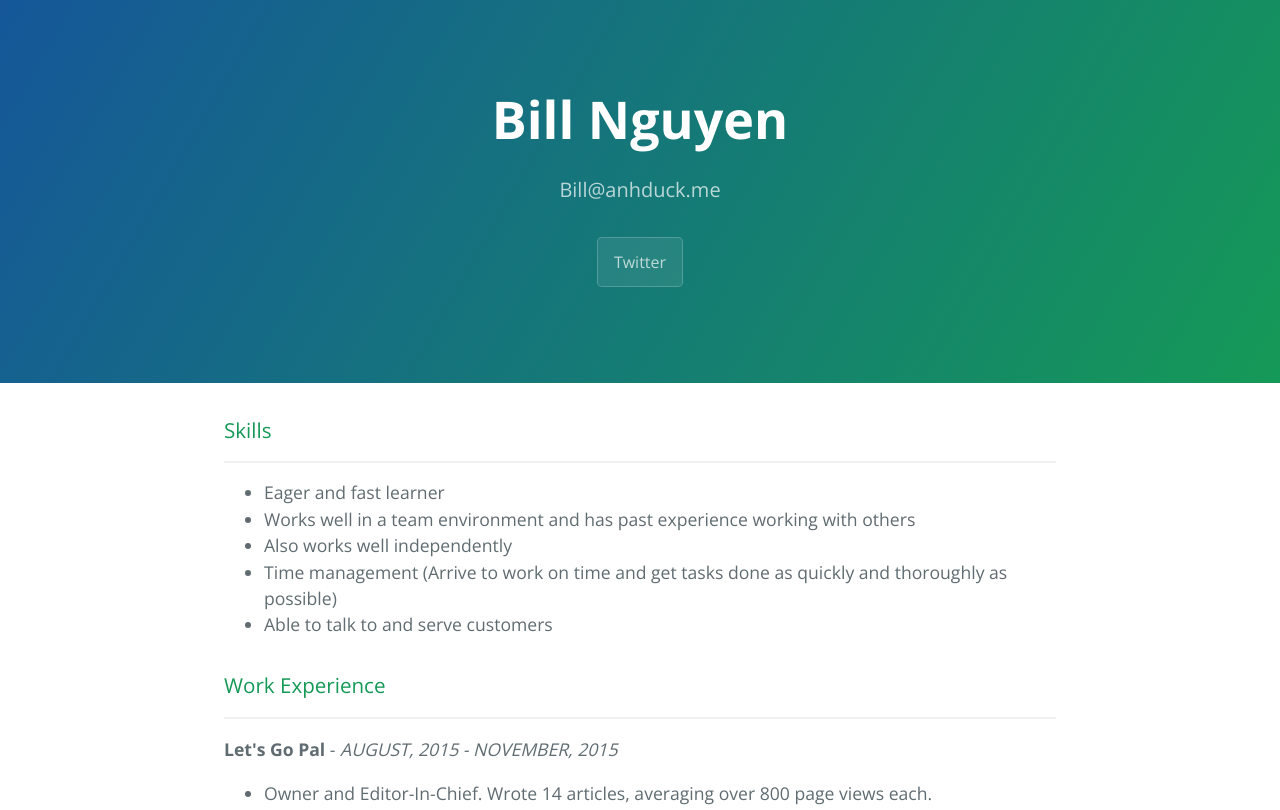
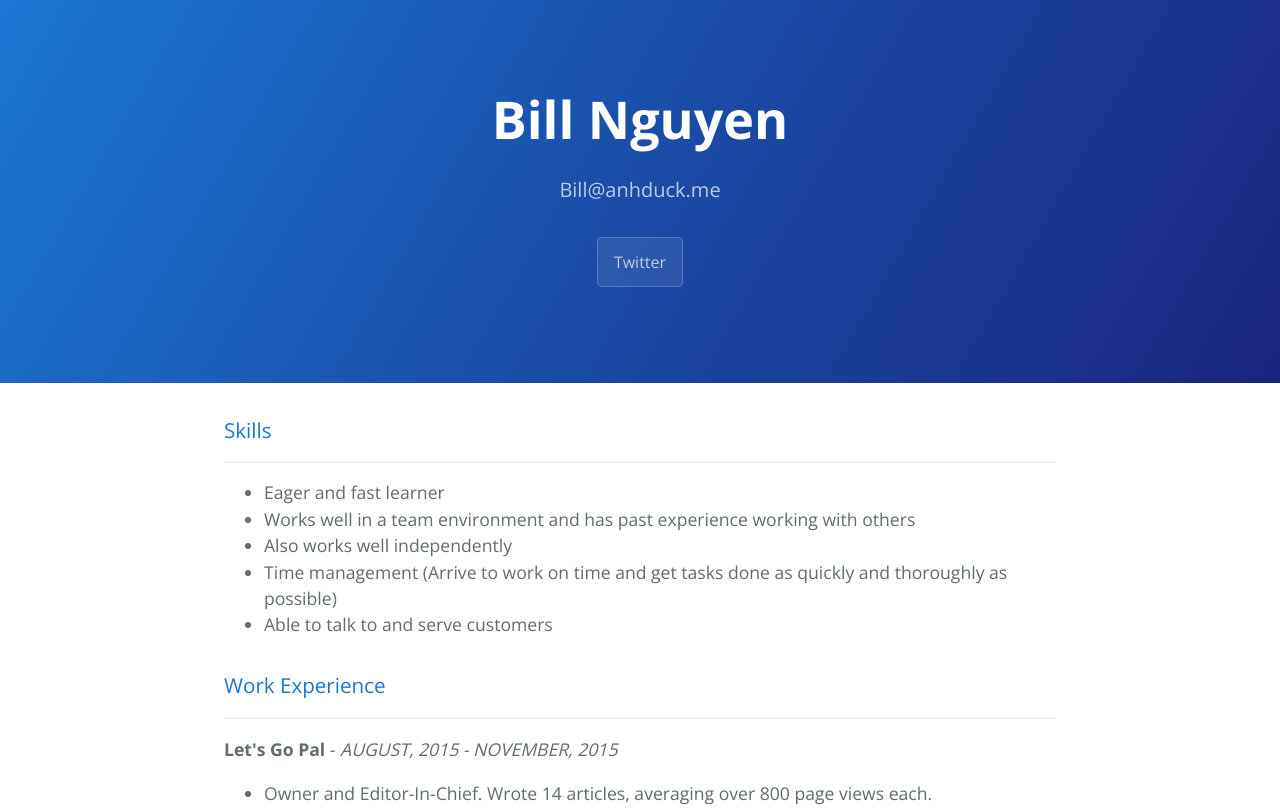
Before and after one commit to AnhDuck/AnhDuck.github.io, a plain HTML site: page index.html in a window 1280 px wide. Shown: the top 810 px of the page. Drawn offline with nearby package versions, Linux system fonts and the light colour scheme.

Commit message:
Update stylesheet.css
Changed colour of the text, and gradient.

```diff
--- a/stylesheets/stylesheet.css
+++ b/stylesheets/stylesheet.css
@@ -57,7 +57,7 @@ a {
   color: #fff;
   text-align: center;
   background-color: #159957;
-  background-image: linear-gradient(120deg, #155799, #159957); }
+  background-image: linear-gradient(120deg, #1976D2, #1A237E); }
 
 @media screen and (min-width: 64em) {
   .page-header {
@@ -112,7 +112,7 @@ a {
   margin-top: 2rem;
   margin-bottom: 1rem;
   font-weight: normal;
-  color: #159957; }
+  color: #1976D2; }
 .main-content p {
   margin-bottom: 1em; }
 .main-content code {
```
